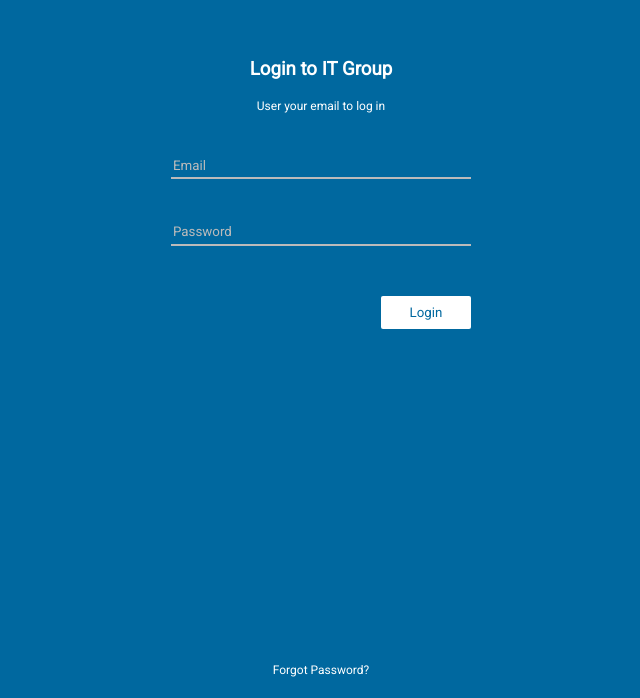
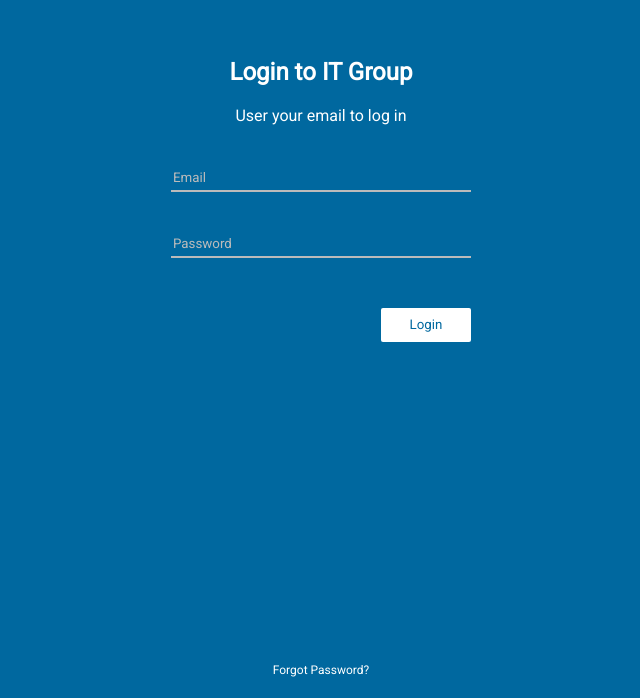
Before and after one commit to raulGX/concepts, a website: page app/index.html in a window 1280 px wide. Shown: the part 102-800 px from the top of the page, without its empty margins (319-959 px from the left). Drawn offline with Linux system fonts and the light colour scheme.

Commit message:
fixed font size issues

```diff
--- a/app/index.html
+++ b/app/index.html
@@ -14,8 +14,8 @@
 			<div class="login-box">
 				<div class="login-box--credentials">
 					<form class="login-from" action="index.html" method="post">
-						<h3>Login to IT Group</h3>
-						<p style="font-size: 12px;">User your email to log in</p>
+						<h2>Login to IT Group</h2>
+						<p>User your email to log in</p>
 						<div class="login-input">
 							<input type="text" name="" placeholder="Email">
 						</div>
```
